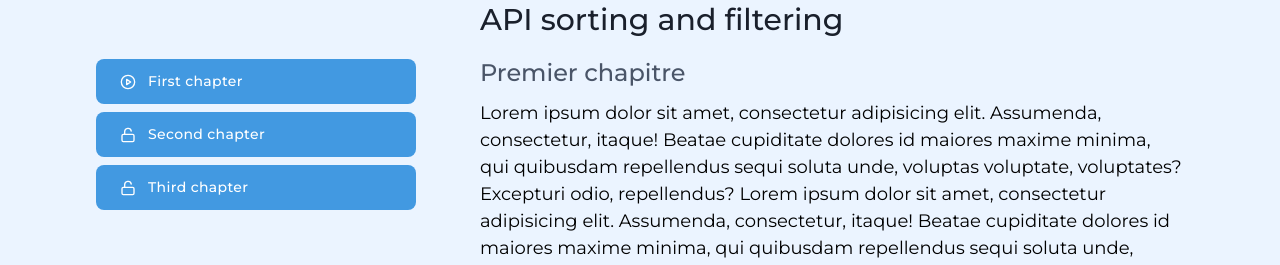
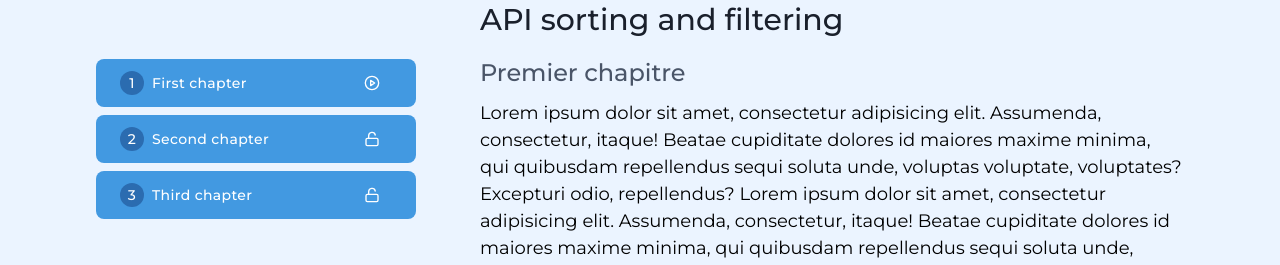
Before and after one commit to abdoul-rb/ialearn, a Nuxt app: page /courses/1 in a window 1280 px wide. Shown: the part 181-446 px from the top of the page. Built offline with nearby package versions, Linux system fonts and the light colour scheme.

Commit message:
refactoring

```diff
--- a/pages/app/student/dashboard/courses/index.vue
+++ b/pages/app/student/dashboard/courses/index.vue
@@ -55,7 +55,7 @@
 
 <script>
   export default {
-    layout: 'student_dashboard',
+    layout: 'student',
     head () {
       return {
         title: 'Tableau de bord - Mes cours'
--- a/pages/app/student/dashboard/index.vue
+++ b/pages/app/student/dashboard/index.vue
@@ -14,7 +14,7 @@
 
 <script>
   export default {
-    layout: 'student_dashboard',
+    layout: 'student',
     head () {
       return {
 
--- a/pages/app/university/dashboard/index.vue
+++ b/pages/app/university/dashboard/index.vue
@@ -0,0 +1,16 @@
+<template>
+  <main class="max-w-6xl mx-auto">
+    dashboard université
+  </main>
+</template>
+
+<script>
+  export default {
+    layout: 'university',
+    head () {
+      return {
+        title: 'Tableau de bord'
+      }
+    }
+  }
+</script>
--- a/pages/courses/_slug/index.vue
+++ b/pages/courses/_slug/index.vue
@@ -32,7 +32,11 @@
       <article class="">
         <ul class="list-none mt-24 space-y-2">
           <li class="">
-            <nuxt-link :to="{ name: '' }" class="flex items-center bg-blue-500 text-sm text-white font-medium tracking-wide rounded-lg px-6 py-3">
+            <nuxt-link :to="{ name: '' }" class="flex items-center justify-between bg-blue-500 text-sm text-white font-medium tracking-wide rounded-lg px-6 py-3">
+              <div class="flex items-center space-x-2">
+                <span class="inline-flex items-center justify-center bg-blue-700 w-6 h-6 rounded-full">1</span>
+                <span class="block">First chapter</span>
+              </div>
               <template>
                 <div v-if="alreadyWatch">
                   <svg class="stroke-current text-white w-4 h-auto mr-3" xmlns="http://www.w3.org/2000/svg" viewBox="0 0 24 24" fill="none" stroke="currentColor" stroke-width="2" stroke-linecap="round" stroke-linejoin="round">
@@ -45,11 +49,14 @@
                   </svg>
                 </div>
               </template>
-              <span class="block">First chapter</span>
             </nuxt-link>
           </li>
           <li class="">
-            <nuxt-link :to="{ name: '' }" class="flex items-center bg-blue-500 text-sm text-white font-medium tracking-wide rounded-lg px-6 py-3">
+            <nuxt-link :to="{ name: '' }" class="flex items-center justify-between bg-blue-500 text-sm text-white font-medium tracking-wide rounded-lg px-6 py-3">
+              <div class="flex items-center space-x-2">
+                <span class="inline-flex items-center justify-center bg-blue-700 w-6 h-6 rounded-full">2</span>
+                <span class="block">Second chapter</span>
+              </div>
               <template>
                 <div v-if="!alreadyWatch">
                   <svg class="stroke-current text-white w-4 h-auto mr-3" xmlns="http://www.w3.org/2000/svg" viewBox="0 0 24 24" fill="none" stroke="currentColor" stroke-width="2" stroke-linecap="round" stroke-linejoin="round">
@@ -62,11 +69,14 @@
                   </svg>
                 </div>
               </template>
-              <span class="block">Second chapter</span>
             </nuxt-link>
           </li>
           <li class="">
-            <nuxt-link :to="{ name: '' }" class="flex items-center bg-blue-500 text-sm text-white font-medium tracking-wide rounded-lg px-6 py-3">
+            <nuxt-link :to="{ name: '' }" class="flex items-center justify-between bg-blue-500 text-sm text-white font-medium tracking-wide rounded-lg px-6 py-3">
+              <div class="flex items-center space-x-2">
+                <span class="inline-flex items-center justify-center bg-blue-700 w-6 h-6 rounded-full">3</span>
+                <span class="block">Third chapter</span>
+              </div>
               <template>
                 <div v-if="!alreadyWatch">
                   <svg class="stroke-current text-white w-4 h-auto mr-3" xmlns="http://www.w3.org/2000/svg" viewBox="0 0 24 24" fill="none" stroke="currentColor" stroke-width="2" stroke-linecap="round" stroke-linejoin="round">
@@ -79,7 +89,6 @@
                   </svg>
                 </div>
               </template>
-              <span class="block">Third chapter</span>
             </nuxt-link>
           </li>
         </ul>
```
